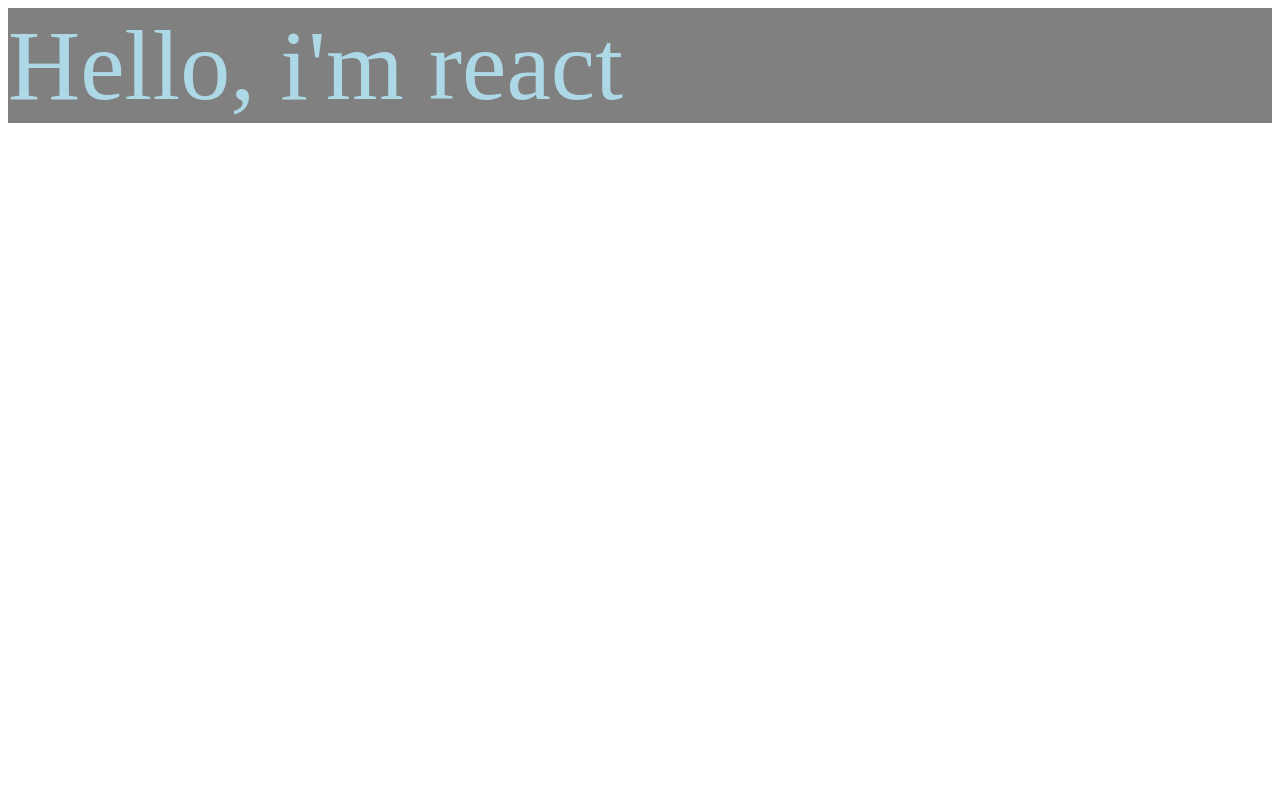
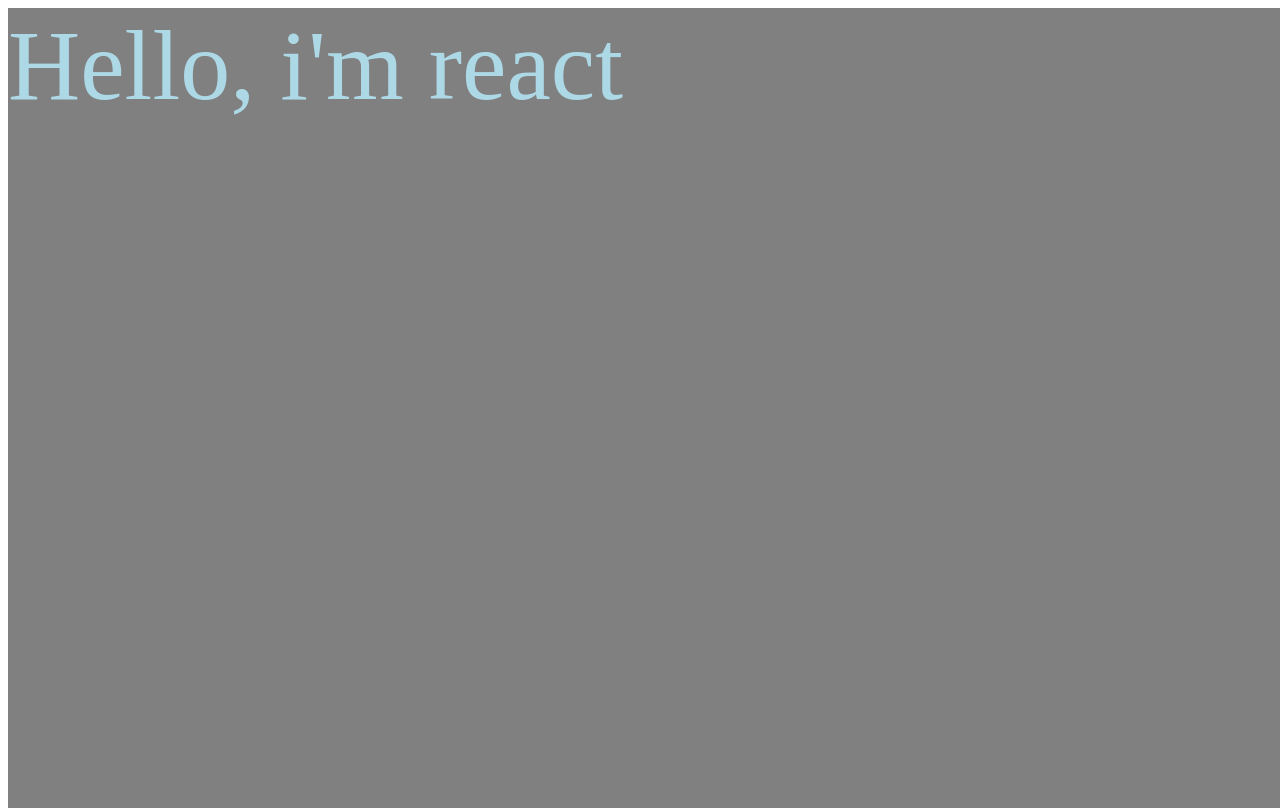
Before and after one commit to neron2150/webpack-learn, a React app: page / in a window 1280 px wide. Built offline with nearby package versions, Linux system fonts and the light colour scheme.

Commit message:
edit App.css

```diff
--- a/src/App.css
+++ b/src/App.css
@@ -2,5 +2,7 @@
   color: lightBlue;
   font-size:100px;
   background-color: grey;
-
+  width: 100%;
+  height: 100%;
+  position: absolute;
 }
```
